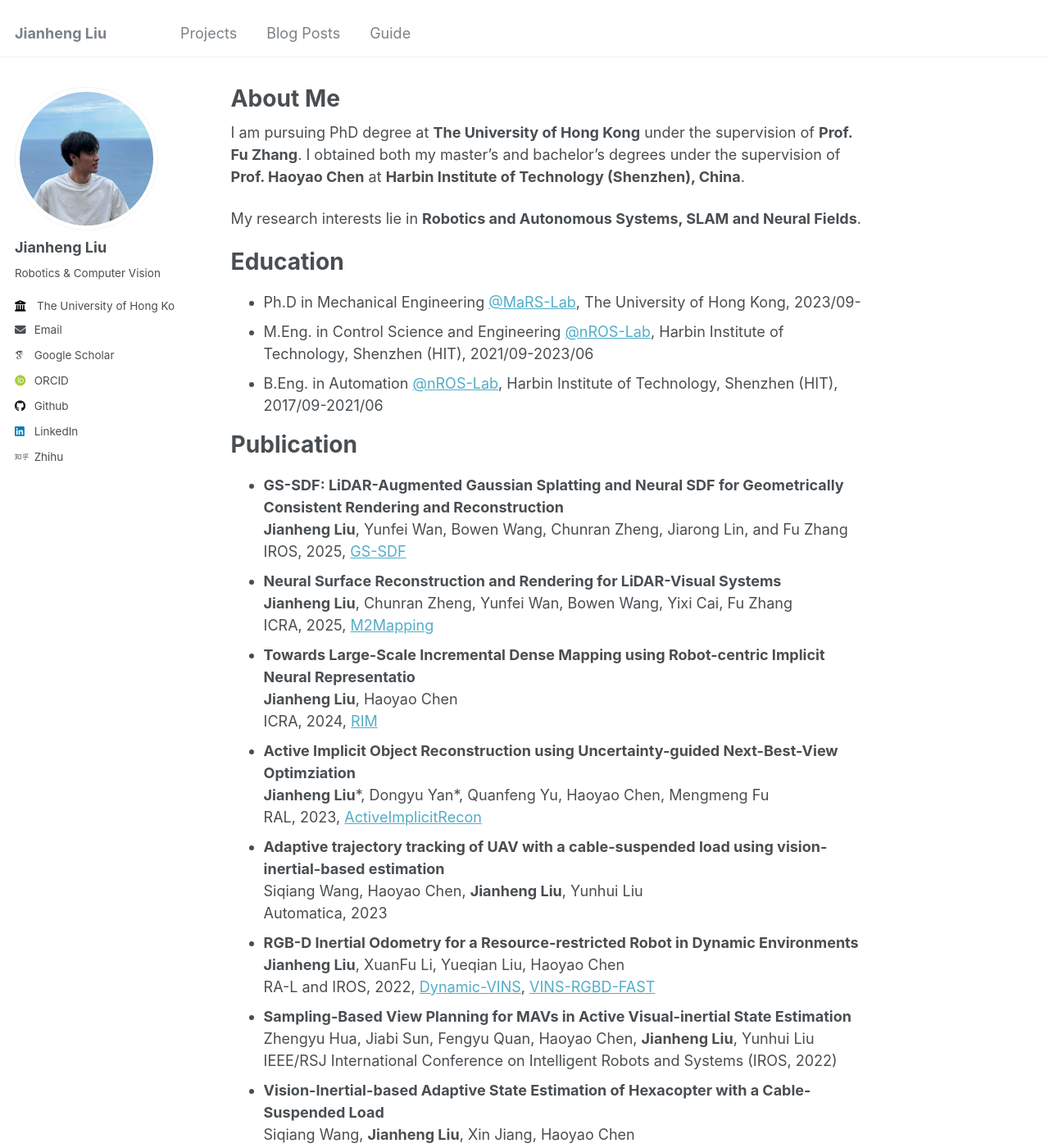
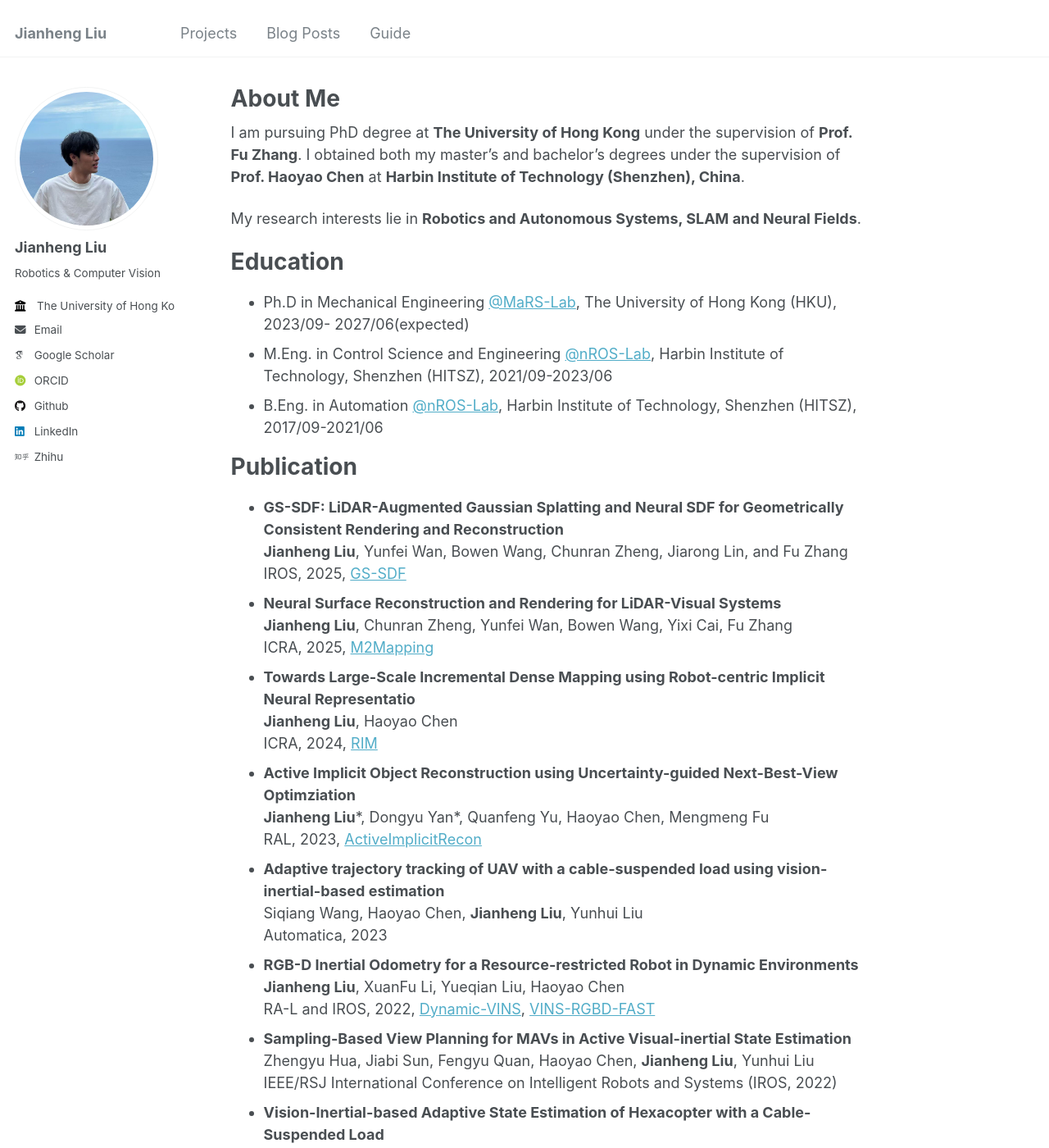
Before and after one commit to jianhengLiu/jianhengLiu.github.io, a Jekyll site: the page built from _pages/about.md, in a window 1280 px wide and 1400 px high. Shown: the whole window at 82% size. Built offline with Jekyll 4.4.1, drawn with Linux system fonts in a browser that asks for light colours; some web fonts are replaced; some of the changed text lies outside the part shown.

Commit message:
Update education and honors sections in About Me page for clarity and accuracy

```diff
--- a/_pages/about.md
+++ b/_pages/about.md
@@ -13,9 +13,9 @@ My research interests lie in **Robotics and Autonomous Systems, SLAM and Neural
 Education
 =========
 
-- Ph.D in Mechanical Engineering [@MaRS-Lab](https://mars.hku.hk/), The University of Hong Kong, 2023/09-
-- M.Eng. in Control Science and Engineering [@nROS-Lab](http://nrs-lab.com/), Harbin Institute of Technology, Shenzhen (HIT), 2021/09-2023/06
-- B.Eng. in Automation [@nROS-Lab](http://nrs-lab.com/), Harbin Institute of Technology, Shenzhen (HIT), 2017/09-2021/06
+- Ph.D in Mechanical Engineering [@MaRS-Lab](https://mars.hku.hk/), The University of Hong Kong (HKU), 2023/09- 2027/06(expected)
+- M.Eng. in Control Science and Engineering [@nROS-Lab](http://nrs-lab.com/), Harbin Institute of Technology, Shenzhen (HITSZ), 2021/09-2023/06
+- B.Eng. in Automation [@nROS-Lab](http://nrs-lab.com/), Harbin Institute of Technology, Shenzhen (HITSZ), 2017/09-2021/06
 
 # Publication
 
```
Also changed, not shown: other parts of _pages/about.md (+2 -2 lines).
